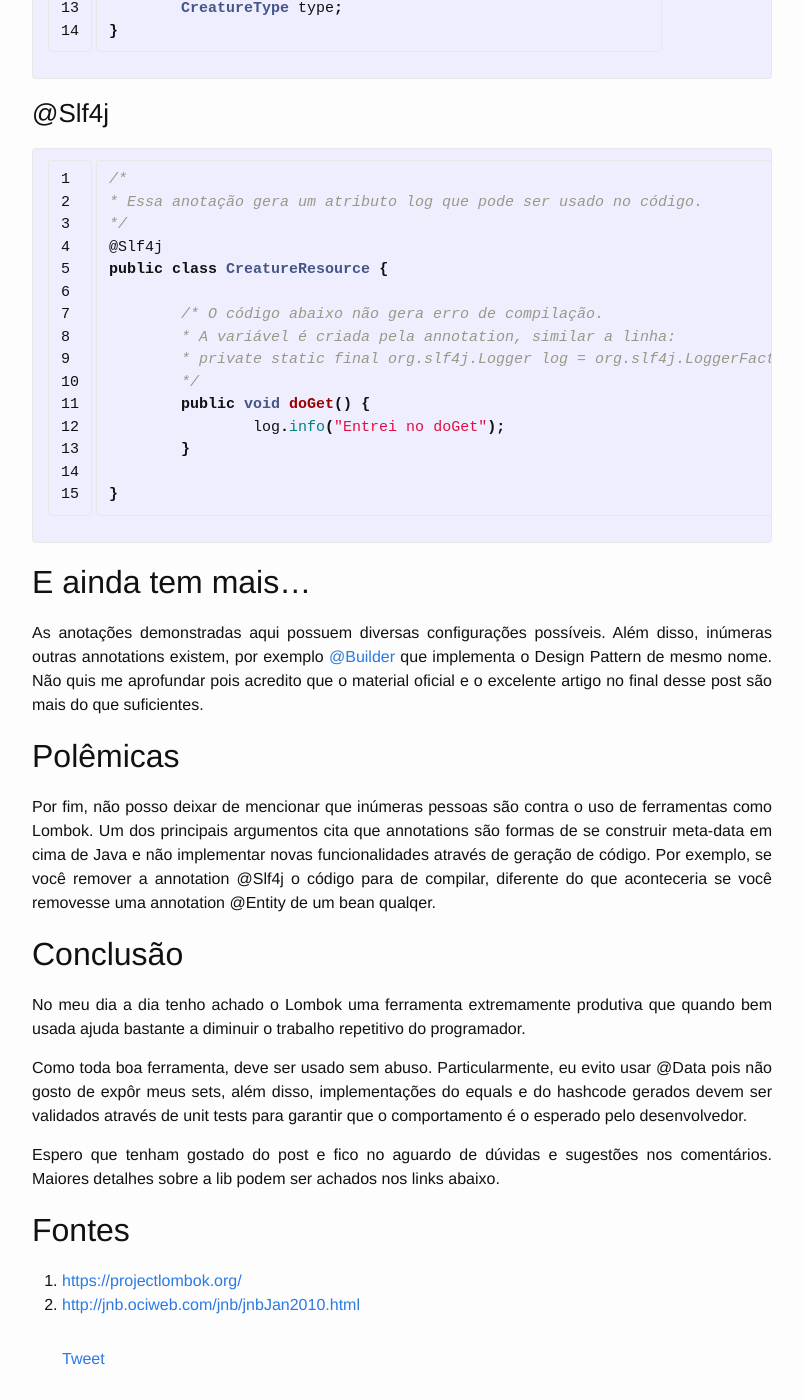
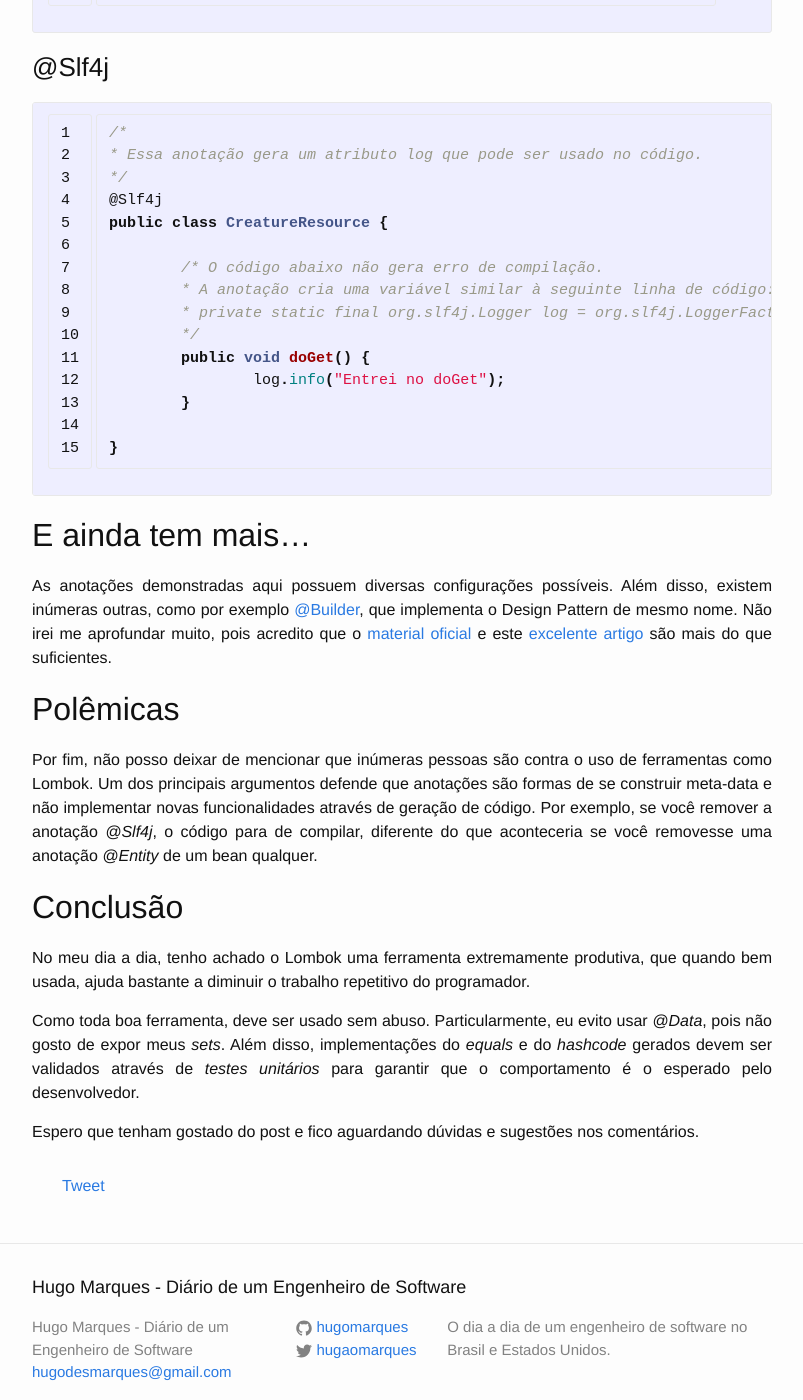
Before and after one commit to hugomarques/hugodesmarques, a Jekyll site: the page built from _posts/2015-09-08-java-libs-introducao-ao-lombok.markdown, in a window 1280 px wide and 1400 px high, scrolled down 3334 px. Shown: the whole window, without its empty margins (238-1041 px from the left). Built offline with Jekyll 4.4.1, drawn with Linux system fonts in a browser that asks for light colours; comment, search, counter and statistics services are not loaded; some of the changed text lies outside the part shown.

Commit message:
Review lombok v2

```diff
--- a/_posts/2015-09-08-java-libs-introducao-ao-lombok.markdown
+++ b/_posts/2015-09-08-java-libs-introducao-ao-lombok.markdown
@@ -5,15 +5,15 @@
 categories: java lib
 comments: true
 ---
-Java sempre foi conhecida como uma linguagem lenta e verborágica. Apesar de muitas dessas afirmações serem devido ao estigma herdado das primeiras versões da JVM, outras tanta ainda são verdade. Para usuários de outras linguagens, como Python ou Ruby, é fato que em Java, tal como o português, muitas vezes se escreve muito para se "falar" pouco.
+Java sempre foi conhecida como uma linguagem lenta e verborrágica. Apesar de muitas dessas afirmações serem devido ao estigma herdado das primeiras versões da JVM, outras ainda são verdadeiras. Para usuários de outras linguagens como Python ou Ruby é fato que em Java, tal como em português, muitas vezes se escreve muito para se "falar" pouco.
 
-Recentemente diversas APIs e libs estão surgindo para minimizar o esforço de escrever código Java e tornar a linguagem algo mais produtivo para o desenvolvedor, Lombok é uma dessas libs.
+Recentemente, diversas APIs e *libs* estão surgindo para minimizar o esforço de escrever código Java e tornar a linguagem mais produtiva para o desenvolvedor; Lombok é uma delas.
 
 ##O que é Lombok?
 
-Lombok é uma lib disponibilizada no formato de jar que quando adicionado ao seu classpath permite o use de annotations para descrever diversos comportamentos comumente usados na linguagem.
+Lombok é uma *lib* disponibilizada no formato de *jar*, que quando adicionado ao seu *classpath*, permite o uso de anotações para descrever diversos comportamentos comumente usados na linguagem.
 
-Esse tutorial serve como uma rápida introdução à API, para maiores detalhes, veja as fontes no final desse artigo.
+Este tutorial serve como uma rápida introdução à API.
 
 ##Mãos à obra
 
@@ -70,7 +70,7 @@
 {%highlight java linenos %}
 /* Esqueça seu gerador de equals e hashcode da sua IDE.
  * A anotação abaixo gera exatamente esse código para você.
- * Outras opções são possíveis como excluir atributos, para mais detalhes verifique o site do projeto.
+ * Outras opções também são possíveis, como exclusão de atributos.
 */
 @EqualsAndHashCode
 public class Creature {
@@ -84,7 +84,7 @@
 {%highlight java linenos %}
 /* Gera o método toString().
  * O método retorna a seguinte String: Creature(name, type).
- * Outras opções são possíveis como excluir atributos, para mais detalhes verifique o site do projeto.
+ * Outras opções também são possíveis, como exclusão de atributos.
 */
 @ToString
 public class Creature {
@@ -96,8 +96,8 @@
 ###@Data
 
 {%highlight java linenos %}
-/* Mais conhecida como adeus java bean verborágico.
- * A anotação abaixo é o mesmo de você anotar sua classe com @Getter @Setter @EqualsAndHashCode @ToString
+/* Mais conhecida como "adeus java bean verborrágico".
+ * A anotação abaixo é o mesmo que anotar sua classe com @Getter @Setter @EqualsAndHashCode @ToString
  *
 */
 @Data
@@ -128,8 +128,7 @@
  * 	this.name = name;
  * 	this.type = type;
  * }
- * Mais opções estão disponível, como exclusão de atributos.
- * Consulte a documentação para mais detalhes.
+ * Outras opções também são possíveis, como exclusão de atributos.
  */
 @AllArgsConstructor
 public class Creature {
@@ -148,7 +147,7 @@
 public class CreatureResource {
 
 	/* O código abaixo não gera erro de compilação.
-	* A variável é criada pela annotation, similar a linha:
+	* A anotação cria uma variável similar à seguinte linha de código:
 	* private static final org.slf4j.Logger log = org.slf4j.LoggerFactory.getLogger(CreatureResource.class);
 	*/
 	public void doGet() {
@@ -160,20 +159,15 @@
 
 ##E ainda tem mais...
 
-As anotações demonstradas aqui possuem diversas configurações possíveis. Além disso, inúmeras outras annotations existem, por exemplo [@Builder](https://projectlombok.org/features/Builder.html) que implementa o Design Pattern de mesmo nome.
-Não quis me aprofundar pois acredito que o material oficial e o excelente artigo no final desse post são mais do que suficientes.
+As anotações demonstradas aqui possuem diversas configurações possíveis. Além disso, existem inúmeras outras, como por exemplo [@Builder](https://projectlombok.org/features/Builder.html), que implementa o Design Pattern de mesmo nome.
+Não irei me aprofundar muito, pois acredito que o [material oficial](https://projectlombok.org) e este [excelente artigo](http://jnb.ociweb.com/jnb/jnbJan2010.html) são mais do que suficientes.
 
 ##Polêmicas
-Por fim, não posso deixar de mencionar que inúmeras pessoas são contra o uso de ferramentas como Lombok. Um dos principais argumentos cita que annotations são formas de se construir meta-data em cima de Java e não implementar novas funcionalidades através de geração de código. Por exemplo, se você remover a annotation @Slf4j o código para de compilar, diferente do que aconteceria se você removesse uma annotation @Entity de um bean qualqer.
+Por fim, não posso deixar de mencionar que inúmeras pessoas são contra o uso de ferramentas como Lombok. Um dos principais argumentos defende que anotações são formas de se construir meta-data e não implementar novas funcionalidades através de geração de código. Por exemplo, se você remover a anotação *@Slf4j*, o código para de compilar, diferente do que aconteceria se você removesse uma anotação *@Entity* de um bean qualquer.
 
 ##Conclusão
-No meu dia a dia tenho achado o Lombok uma ferramenta extremamente produtiva que quando bem usada ajuda bastante a diminuir o trabalho repetitivo do programador.
+No meu dia a dia, tenho achado o Lombok uma ferramenta extremamente produtiva, que quando bem usada, ajuda bastante a diminuir o trabalho repetitivo do programador.
 
-Como toda boa ferramenta, deve ser usado sem abuso. Particularmente, eu evito usar @Data pois não gosto de expôr meus sets, além disso, implementações do equals e do hashcode gerados devem ser validados através de unit tests para garantir que o comportamento é o esperado pelo desenvolvedor.
+Como toda boa ferramenta, deve ser usado sem abuso. Particularmente, eu evito usar *@Data*, pois não gosto de expor meus *sets*. Além disso, implementações do *equals* e do *hashcode* gerados devem ser validados através de *testes unitários* para garantir que o comportamento é o esperado pelo desenvolvedor.
 
-Espero que tenham gostado do post e fico no aguardo de dúvidas e sugestões nos comentários. Maiores detalhes sobre a lib podem ser achados nos links abaixo.
-
-## Fontes
-
-1. <https://projectlombok.org/>
-2. <http://jnb.ociweb.com/jnb/jnbJan2010.html>
+Espero que tenham gostado do post e fico aguardando dúvidas e sugestões nos comentários.
```
Also changed, not shown: other parts of _posts/2015-09-08-java-libs-introducao-ao-lombok.markdown (+1 -1 lines).
